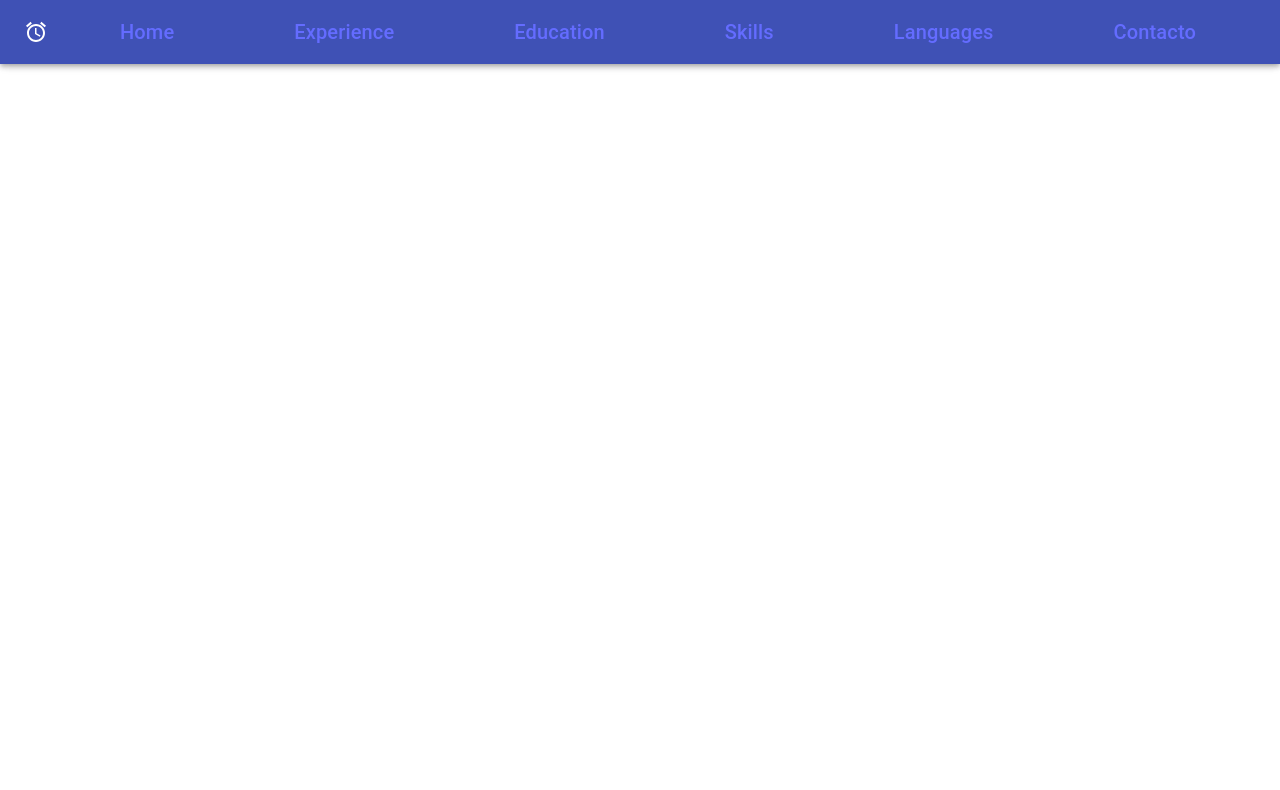
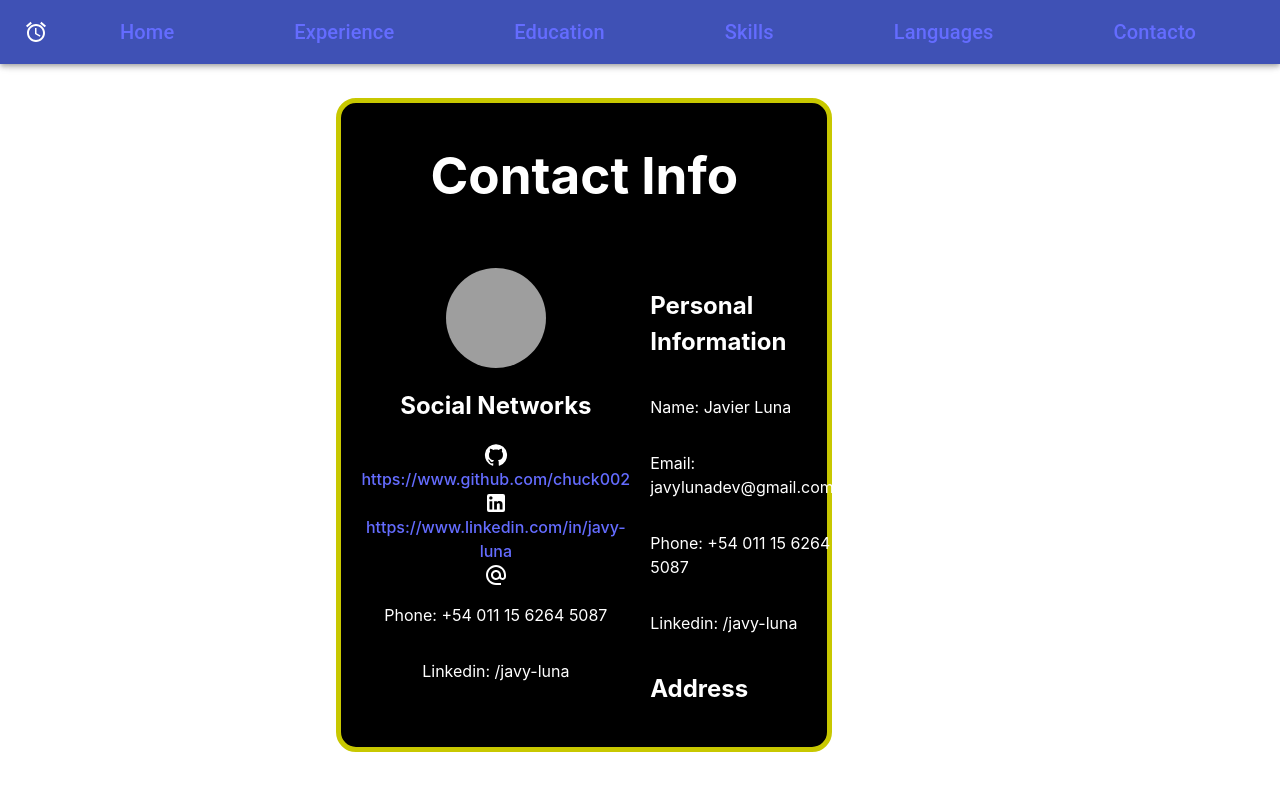
Before and after one commit to chuck002/resume, a React (Vite) app: page /PersonalData in a window 1280 px wide. Shown: the top 790 px of the page. Built offline with nearby package versions, Linux system fonts and the light colour scheme; grey boxes are pictures that could not be loaded.

Commit message:
Add Contact

```diff
--- a/src/version/PagesVersion/Pages/PersonalData/PersonalData.css
+++ b/src/version/PagesVersion/Pages/PersonalData/PersonalData.css
@@ -0,0 +1,38 @@
+.Container{
+    display: flex;
+    flex-direction: column;
+    justify-content: center;
+    color: white;
+    margin-top: 50px;
+    width: 80%;
+    background-color: rgb(0, 0, 0);
+    border-radius: 20px;
+    border: 5px solid rgb(200, 200, 0);
+}
+
+.Container-Title{
+    display: block;
+    margin: 10px;
+}
+
+.Container-Card{
+    display: flex;
+    margin: 10px;
+}
+
+.Container-Card-Left{
+    display: flex;
+    flex-direction: column;
+    align-items: center;
+    margin: 10px;
+    height: 100%;
+}
+
+.Container-Card-Rigth{
+    display: flex;
+    flex-direction: column;
+    align-items: left;
+    text-align: left;
+    margin: 10px;
+    height: 100%;
+}
--- a/src/version/PagesVersion/Pages/PersonalData/index.jsx
+++ b/src/version/PagesVersion/Pages/PersonalData/index.jsx
@@ -1,10 +1,45 @@
 import './PersonalData.css'
 import PageNavBar from '../../../../components/PageNavBar';
+import Avatar from '@mui/material/Avatar';
+import GitHubIcon from '@mui/icons-material/GitHub';
+import LinkedInIcon from '@mui/icons-material/LinkedIn';
+import { Link } from 'react-router-dom';
+import AlternateEmailIcon from '@mui/icons-material/AlternateEmail';
+
+import img from '../../../../assets/perfil_blog.jpg';
 
 function PersonalData() {
   return (
     <>
-        <PageNavBar />
+      <PageNavBar />
+
+      <div className="Container">
+        <div className='Container-Title'>
+          <h1>Contact Info</h1>
+        </div>
+
+        <div className='Container-Card'>
+          <div className='Container-Card-Left'>
+          <Avatar alt="Remy Sharp" src={img} sx={{ width: 100, height: 100 }} />
+            <h2>Social Networks</h2>
+            <GitHubIcon titleAccess='/chuck002'/><Link to='https://www.github.com/chuck002'>https://www.github.com/chuck002</Link>
+            <LinkedInIcon titleAccess='/javy-luna'/><Link to='https://www.linkedin.com/in/javy-luna'>https://www.linkedin.com/in/javy-luna</Link>
+            <AlternateEmailIcon titleAccess='Email'/>
+            <p>Phone: +54 011 15 6264 5087</p>
+            <p>Linkedin: /javy-luna</p>
+          </div>
+          <div className='Container-Card-Rigth'>
+          <h2>Personal Information</h2>
+            <p>Name: Javier Luna</p>
+            <p>Email: javylunadev@gmail.com</p>
+            <p>Phone: +54 011 15 6264 5087</p>
+            <p>Linkedin: /javy-luna</p>
+            <h2>Address</h2>
+          </div>
+        </div>
+
+      </div>
+
     </>
   );
 }
```
Also changed, not shown: 1 other file (tests, documents, lock files or other folders).
